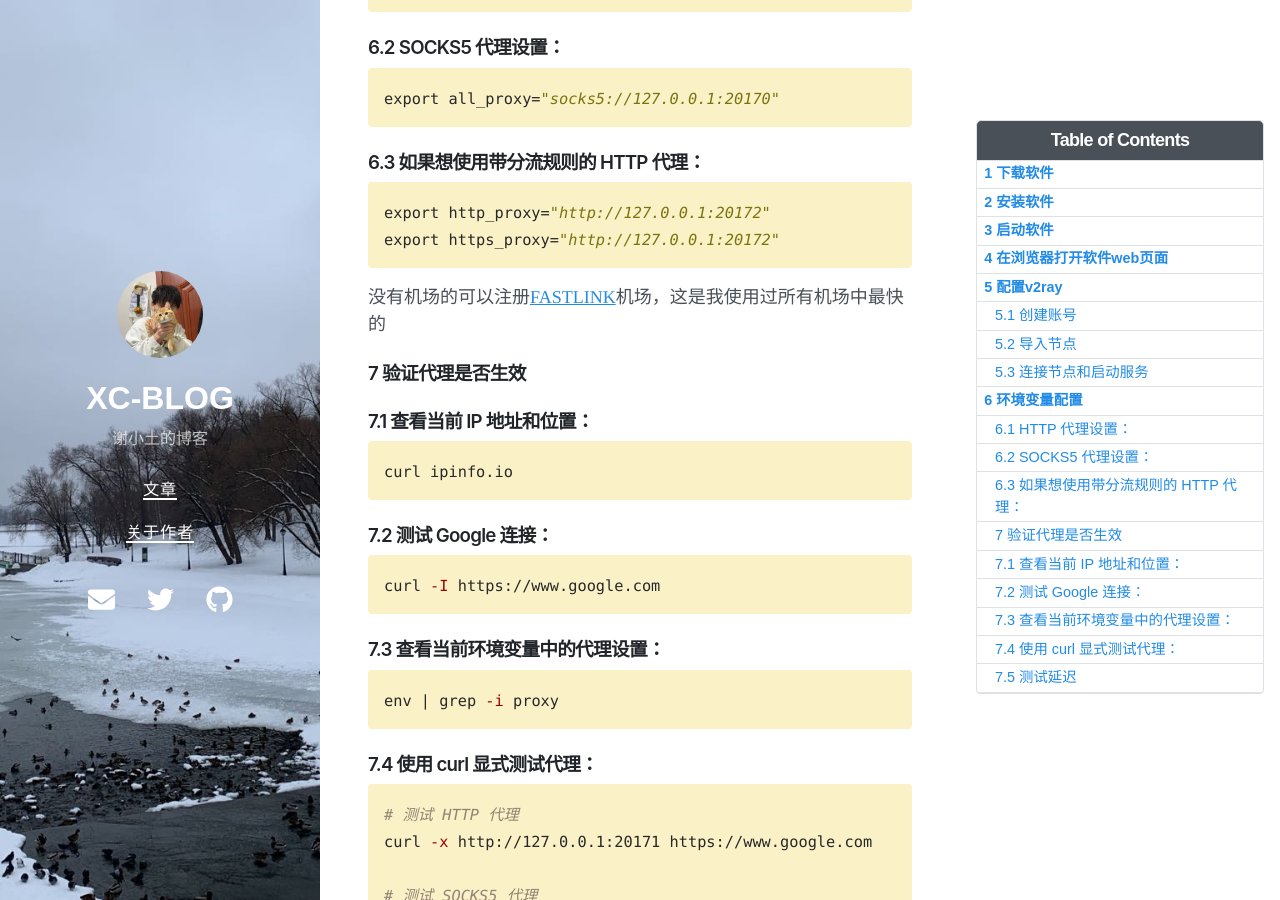
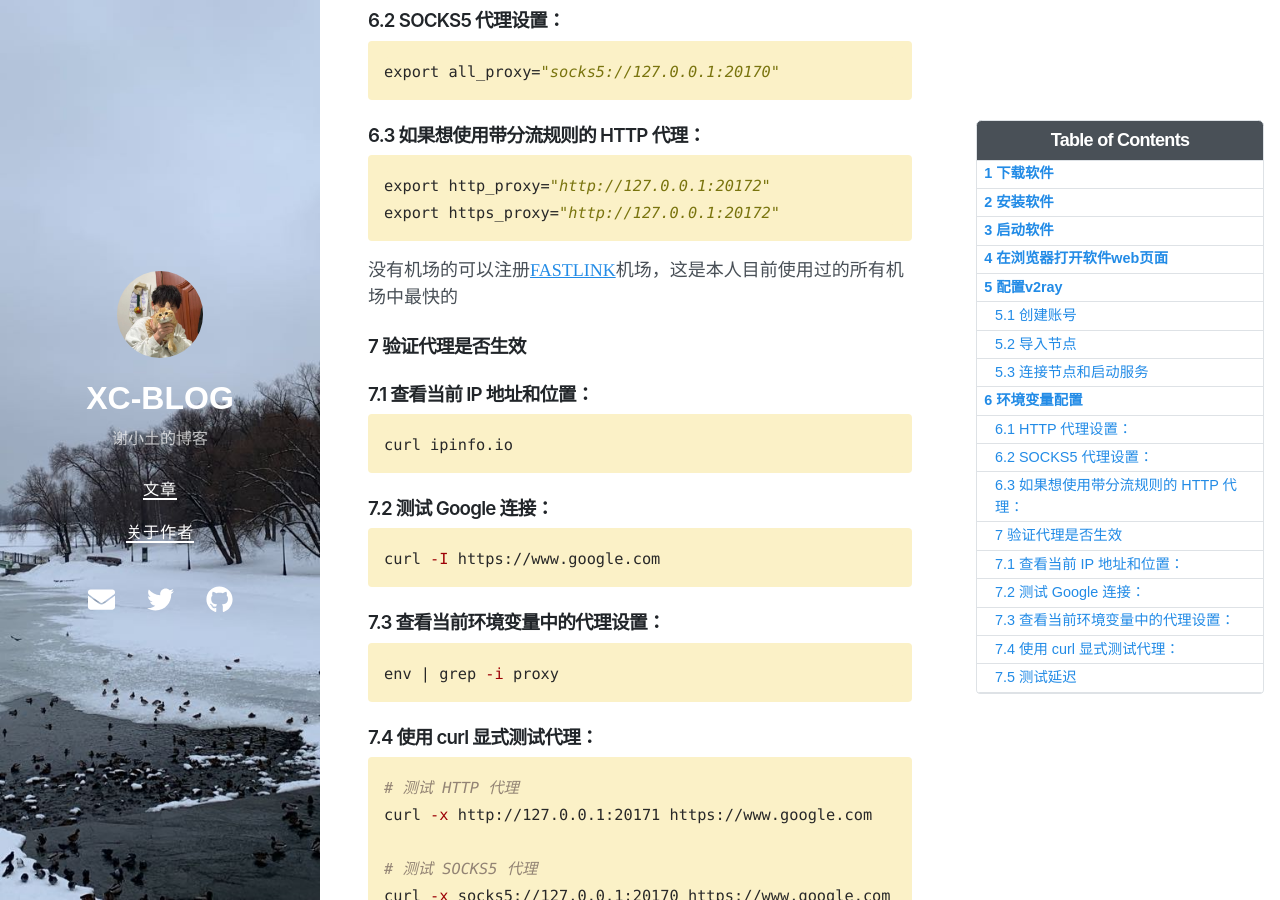
Before and after one commit to AKA-PoetCoder-XC/xc-blog, a Jekyll site: the page built from _posts/2025-03-21-Linux科学上网教程.md, in a window 1280 px wide and 900 px high, scrolled down 3872 px. Built offline with Jekyll 4.4.1, drawn with Linux system fonts in a browser that asks for light colours; nearby versions of some CDN libraries.

Commit message:
Update article

````diff
--- a/_posts/2025-03-21-Linux科学上网教程.md
+++ b/_posts/2025-03-21-Linux科学上网教程.md
@@ -30,7 +30,6 @@ curl -L https://github.com/v2rayA/v2raya-apt/raw/refs/heads/master/pool/main/v/v
 sudo apt install /data/download/v2raya_2.2.6.6_amd64.deb
 # 使用apt安装v2rayA(安装后在/etc/v2raya目录下)
 sudo apt install /data/download/v2ray_5.26.0_amd64.deb
-
 ```
 
 ## 3 启动软件
@@ -106,7 +105,7 @@ export http_proxy="http://127.0.0.1:20172"
 export https_proxy="http://127.0.0.1:20172"
 ```
 
-没有机场的可以注册[FASTLINK](https://flafflnk01.flaff9.cc/auth/register?code=8v6xUjPM)机场，这是我使用过所有机场中最快的
+没有机场的可以注册[FASTLINK](https://flafflnk01.flaff9.cc/auth/register?code=8v6xUjPM)机场，这是本人目前使用过的所有机场中最快的
 
 ### 7 验证代理是否生效
 
````
Also changed, not shown: _posts/2025-03-20-Docker搭建Nacos集群模式.md (+1 -1 lines).
